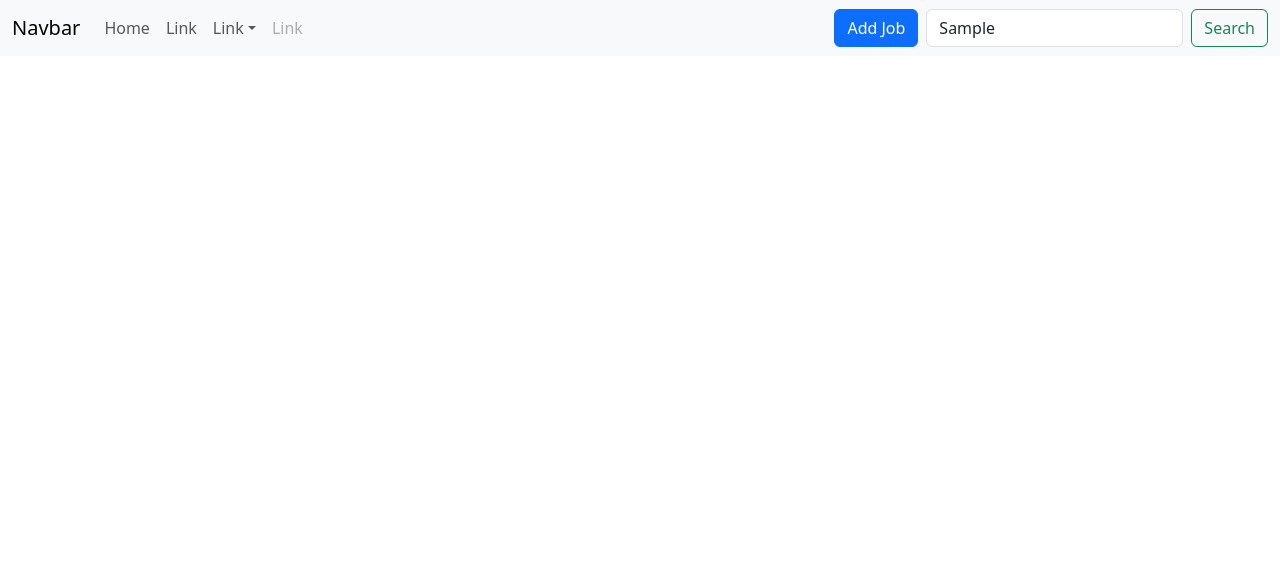
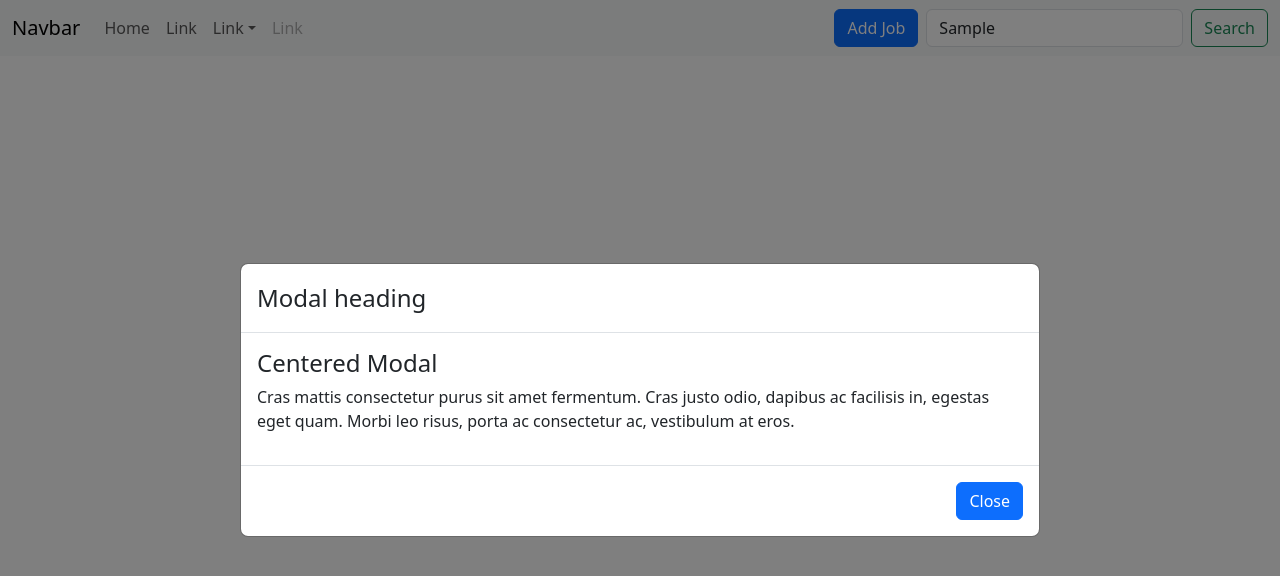
Before and after one commit to cleecoloma/job-application-tracker, a React (Vite) app: page / in a window 1280 px wide. Both pictures are taken after typing "Sample" into the empty fields and a click on the button "Add Job". Shown: the top 576 px of the page. Built offline with nearby package versions, Linux system fonts and the light colour scheme.

Commit message:
added add job modal

```diff
--- a/src/App.jsx
+++ b/src/App.jsx
@@ -1,25 +1,32 @@
-import './App.css'
+import './App.css';
 import 'bootstrap/dist/css/bootstrap.min.css';
 import Header from './components/Header';
 import React from 'react';
+import AddJobModal from './components/AddJobModal';
 
 class App extends React.Component {
   constructor() {
     super();
     this.state = {
-
-    }
+      modalPreview: false,
+    };
   }
 
-  toggleModal
+  toggleModal = () => {
+    this.setState({ modalPreview: !this.state.modalPreview });
+  };
 
   render() {
     return (
       <>
-      <Header />
+        <Header toggleModal={this.toggleModal} />
+        <AddJobModal
+          modalPreview={this.state.modalPreview}
+          toggleModal={this.toggleModal}
+        />
       </>
-    )
+    );
   }
 }
 
-export default App
+export default App;
--- /dev/null
+++ b/src/components/AddJobModal.jsx
@@ -0,0 +1,42 @@
+import React from 'react';
+import Button from 'react-bootstrap/Button';
+import Modal from 'react-bootstrap/Modal';
+
+class AddJobModal extends React.Component {
+  constructor() {
+    super();
+  }
+
+  render() {
+    return (
+      <>
+        <Modal
+          show={this.props.modalPreview}
+          onHide={this.props.toggleModal}
+          size="lg"
+          aria-labelledby="contained-modal-title-vcenter"
+          centered
+        >
+          <Modal.Header>
+            <Modal.Title id="contained-modal-title-vcenter">
+              Modal heading
+            </Modal.Title>
+          </Modal.Header>
+          <Modal.Body>
+            <h4>Centered Modal</h4>
+            <p>
+              Cras mattis consectetur purus sit amet fermentum. Cras justo odio,
+              dapibus ac facilisis in, egestas eget quam. Morbi leo risus, porta
+              ac consectetur ac, vestibulum at eros.
+            </p>
+          </Modal.Body>
+          <Modal.Footer>
+            <Button onClick={() => this.props.toggleModal()}>Close</Button>
+          </Modal.Footer>
+        </Modal>
+      </>
+    );
+  }
+}
+
+export default AddJobModal;
--- a/src/components/Header.jsx
+++ b/src/components/Header.jsx
@@ -7,6 +7,10 @@ import Navbar from 'react-bootstrap/Navbar';
 import NavDropdown from 'react-bootstrap/NavDropdown';
 
 class Header extends React.Component {
+  constructor() {
+    super();
+  }
+
   render() {
     return (
       <>
@@ -36,7 +40,13 @@ class Header extends React.Component {
                   Link
                 </Nav.Link>
               </Nav>
-              <Button className='me-2' variant="primary">Add Job</Button>
+              <Button
+                className="me-2"
+                variant="primary"
+                onClick={() => this.props.toggleModal()}
+              >
+                Add Job
+              </Button>
               <Form className="d-flex">
                 <Form.Control
                   type="search"
```
